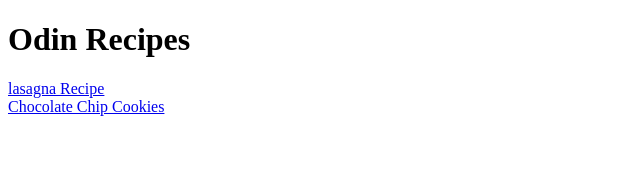
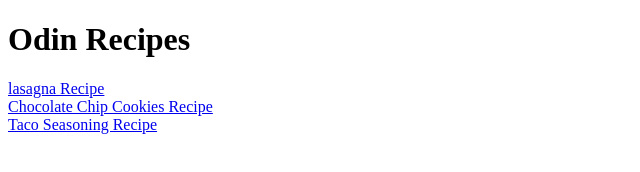
Before and after one commit to wuzgood98/odin-recipes, a plain HTML site: page index.html in a window 1280 px wide. Shown: the whole page, without its empty margins (0-640 px from the left). Drawn offline with Linux system fonts and the light colour scheme.

Commit message:
Add link to taco seasoning recipe page

```diff
--- a/index.html
+++ b/index.html
@@ -9,6 +9,7 @@
 <body>
     <h1>Odin Recipes</h1>
     <a href="./recipes/lasagna.html">lasagna Recipe</a><br>
-    <a href="./recipes/chocolate_chip_cookies.html">Chocolate Chip Cookies</a><br>
+    <a href="./recipes/chocolate_chip_cookies.html">Chocolate Chip Cookies Recipe</a><br>
+    <a href="./recipes/taco_seasoning.html">Taco Seasoning Recipe</a>
 </body>
 </html>
```
